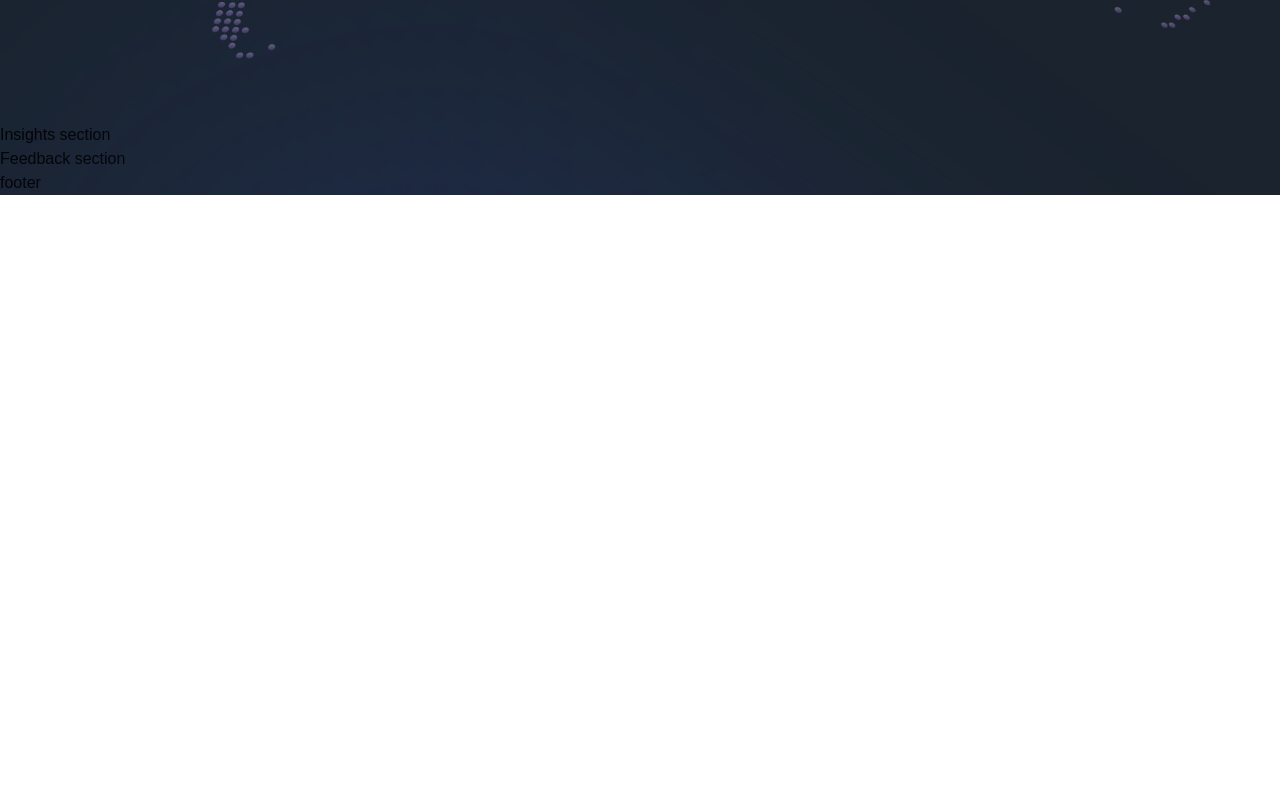
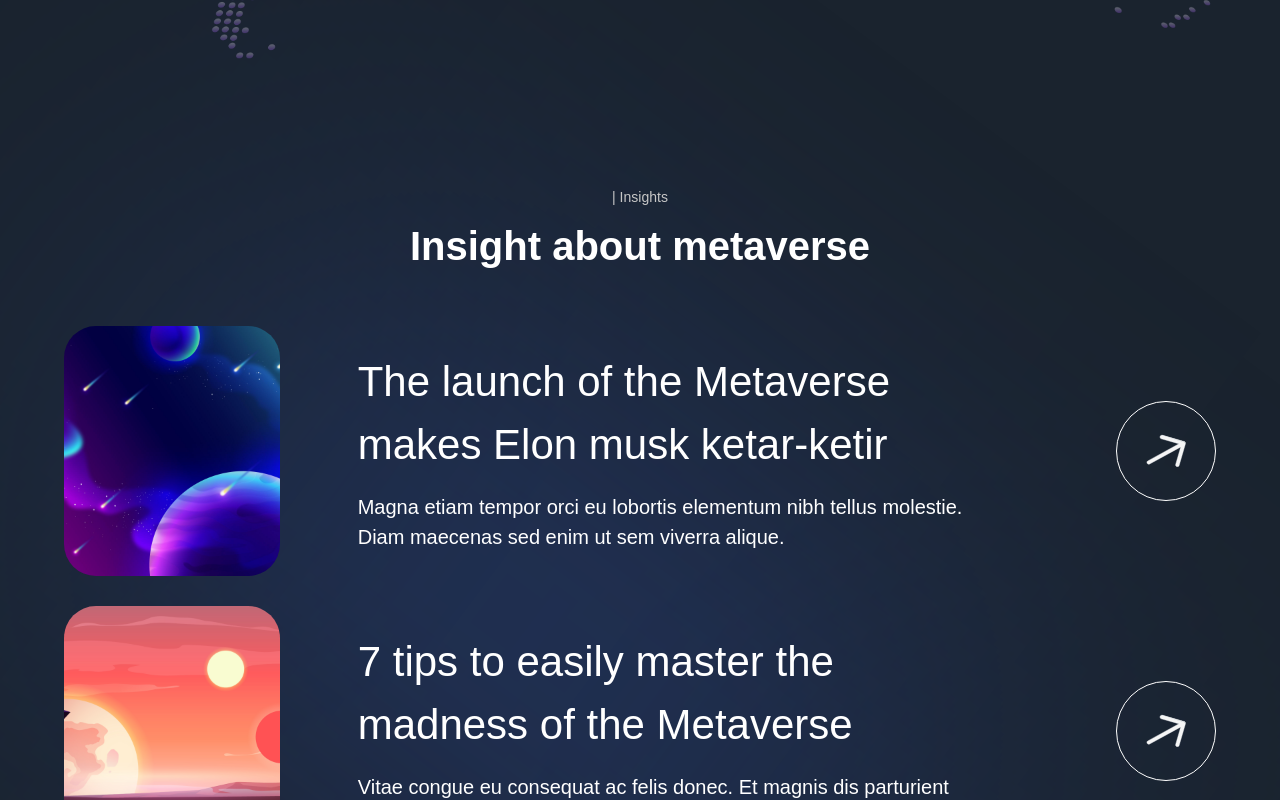
Before and after one commit to ConnectWithNoor/metaverses-landing, a Next.js app: page / in a window 1280 px wide. Shown: the part 4620-5420 px from the top of the page. Before the commit the page ends 4815 px from the top, so only its background shows below. Built offline with nearby package versions, Linux system fonts and the light colour scheme; a web font is replaced by a local one.

Commit message:
section insights

```diff
--- a/app/{components}/InsightCard.tsx
+++ b/app/{components}/InsightCard.tsx
@@ -1,9 +1,49 @@
 'use client';
+import { motion } from 'framer-motion';
+import Image from 'next/image';
+import { fadeIn } from '../{utils}/motion';
 
-const InsightCard = () => (
-  <div>
-    Insight Card
-  </div>
+type Props = {
+  imgUrl: string;
+  title: string;
+  subtitle: string;
+  index: number;
+};
+
+const InsightCard = ({ imgUrl, subtitle, title, index }: Props) => (
+  <motion.div
+    variants={fadeIn('up', 'spring', index + 0.5, 1)}
+    className={'flex md:flex-row flex-col gap-4'}
+  >
+    {/* image */}
+    <div className='relative md:w-[270px] w-full h-[250px] '>
+      <Image
+        src={imgUrl}
+        alt={title}
+        fill
+        className='object-cover rounded-[32px]'
+      />
+    </div>
+
+    <div className='w-full flex justify-between items-center'>
+      {/* text */}
+      <div className='flex-1 md:ml-[62px] flex flex-col max-w-[650px]'>
+        <h4 className='font-normal lg:text-[42px] text-[26px] text-white'>
+          {title}
+        </h4>
+        <p className='mt-[16px] font-normal lg:text-[20px] text-[14px] text-white'>
+          {subtitle}
+        </p>
+      </div>
+      {/* arrow icon */}
+
+      <div className='lg:flex hidden items-center justify-center w-[100px] h-[100px] rounded-full bg-transparent border-[1px] border-white'>
+        <div className='w-[40%] h-[40%] relative'>
+          <Image src='/arrow.svg' alt='arrow' fill className='object-contain' />
+        </div>
+      </div>
+    </div>
+  </motion.div>
 );
 
 export default InsightCard;
--- a/app/{sections}/Insights.tsx
+++ b/app/{sections}/Insights.tsx
@@ -1,8 +1,24 @@
 'use client';
 
+import { motion } from 'framer-motion';
+import Image from 'next/image';
+import { InsightCard, TitleText, TypingText } from '../{components}';
+import { insights } from '../{constants}';
+import styles from '../{styles}';
+import { fadeIn } from '../{utils}/motion';
+
 const Insights = () => (
-  <section>
-    Insights section
+  <section className={`${styles.paddings} relative z-10`}>
+    <motion.div className={`${styles.innerWidth} mx-auto flex flex-col`}>
+      <TypingText title='| Insights' className='text-center' />
+      <TitleText title={<>Insight about metaverse</>} className='text-center' />
+
+      <div className='mt-[50px] flex flex-col gap-[30px]'>
+        {insights.map((insight, index) => (
+          <InsightCard key={insight.title + index} {...insight} index={index} />
+        ))}
+      </div>
+    </motion.div>
   </section>
 );
 
```
